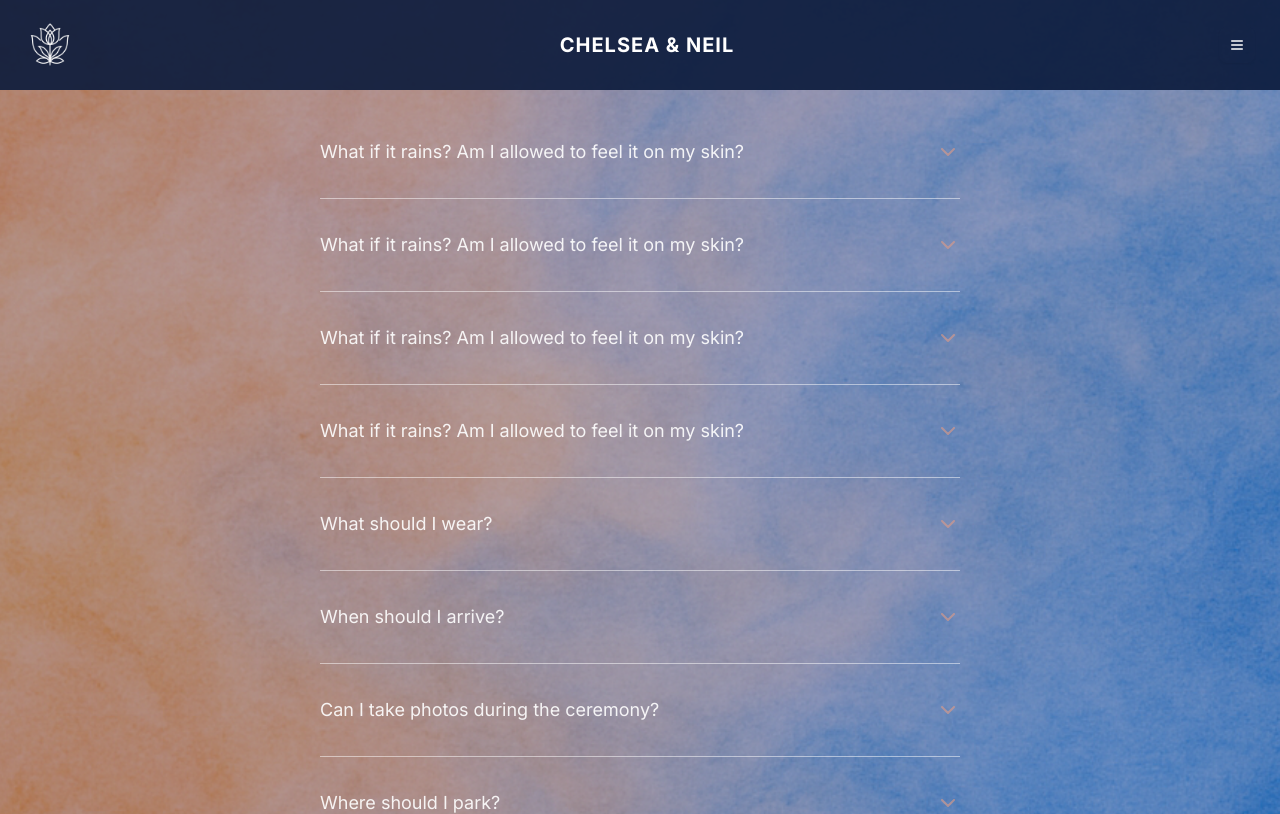
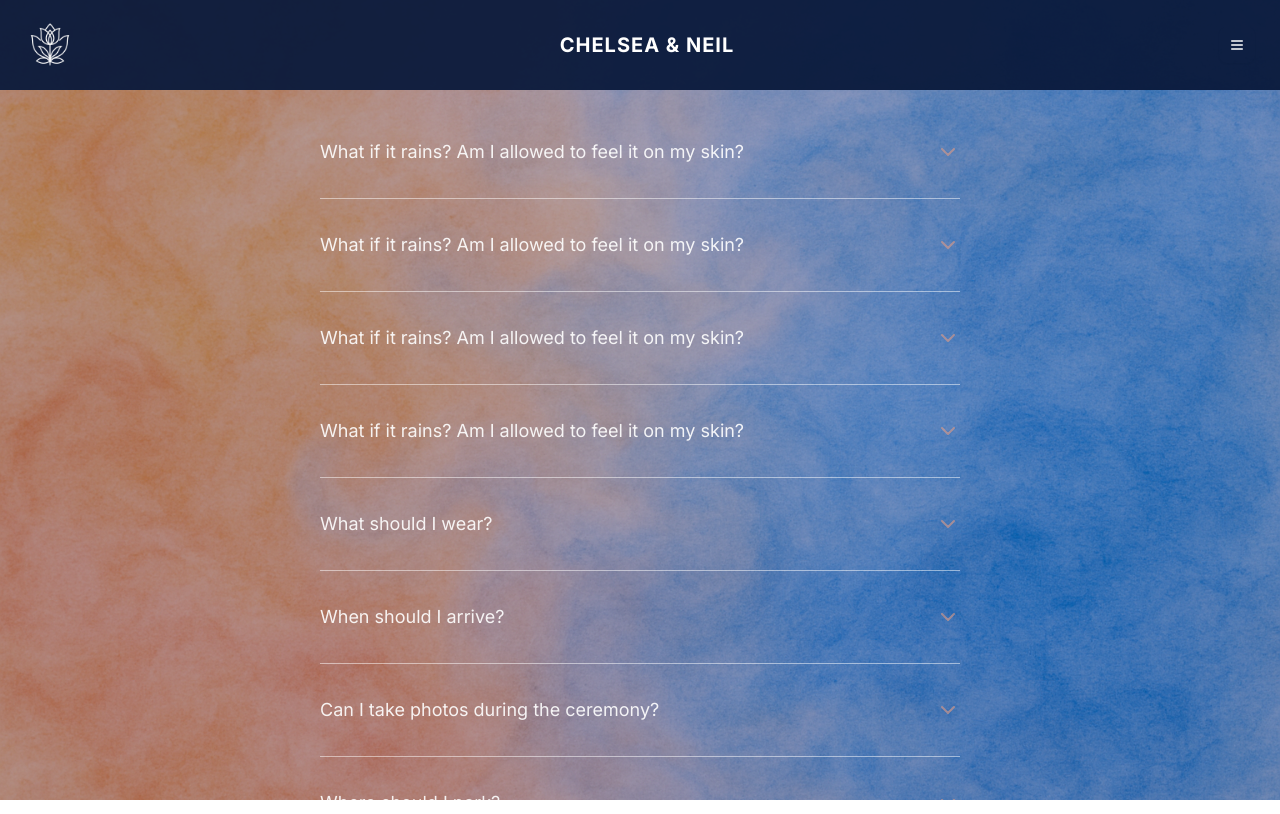
Before and after one commit to Creamsicle/wedding-website, a Next.js app: page /faq in a window 1280 px wide. Shown: the top 814 px of the page. Built offline with nearby package versions, Linux system fonts and the light colour scheme.

Commit message:
Further refine FAQ scroll; adjust Events page item dynamic sizing

```diff
--- a/src/app/globals.css
+++ b/src/app/globals.css
@@ -991,74 +991,61 @@ body {
 }
 
 /* --- FAQ Page Overrides --- */
-/* Attempt to make body scrollable when .faq-page is present.
-   This might not work reliably in all browsers due to specificity and nature of `position:fixed` on body.
-   A JavaScript solution to add a class to body might be more robust. */
-body:has(.faq-page) {
-  position: static !important;
-  overflow-y: auto !important;
+/* Remove body:has attempt as it's unreliable for this case */
+
+.faq-page.mobile-gallery-container { /* Target the element with both classes */
+  position: static !important; /* Override body's fixed behavior influence */
+  display: block !important;
+  height: 100vh !important; /* Take full viewport height */
+  overflow-y: auto !important; /* THIS is the primary scroll container */
   overflow-x: hidden !important;
-  touch-action: auto !important;
-  height: auto !important;
-  width: auto !important;
+  touch-action: auto !important; /* Allow normal touch scrolling */
+  background-attachment: scroll !important; /* Ensure background scrolls with FAQ content */
+  /* Reset global scroll prevention that might be on .mobile-gallery-container */
+  -webkit-overflow-scrolling: touch !important; /* Enable momentum scroll for FAQ page */
 }
 
-.faq-page {
-  height: auto !important; /* Allow page to grow with content */
-  overflow-y: auto !important; /* Enable vertical scroll on the main container */
-  overflow-x: hidden !important;
-  touch-action: auto !important; /* Allow default touch actions for scrolling */
-  position: static !important; /* Try to break out of fixed body */
-  display: block !important; /* Ensure it behaves like a normal block */
-}
-
-.faq-page .mobile-gallery-container { /* This class is on the .faq-page element itself */
-  background-image: url('/images/faq-bg.png') !important; /* Ensure FAQ background is applied */
-  background-size: cover !important;
-  background-position: center !important;
-  background-attachment: scroll !important; /* Allow background to scroll with content */
-  height: auto !important;
-  overflow-y: auto !important;
-  touch-action: auto !important;
-}
+/* Reset body styles IF we could target it when FAQ is active.
+   Since we can't easily do that with CSS only, the .faq-page styles are key. */
 
 .faq-page .gallery-header {
-  position: sticky !important; /* Make header sticky within .faq-page */
-  top: 0 !important; /* Stick to the top of the .faq-page scroll container */
+  position: sticky !important; /* Sticky within the .faq-page scroll */
+  top: 0 !important;
   margin-top: 0 !important;
-  background-color: rgba(10, 26, 59, 0.9) !important; /* Add a background for visibility */
-  z-index: 100; /* Ensure header is above FAQ content */
+  background-color: rgba(10, 26, 59, 0.95) !important; /* Ensure header visible */
+  z-index: 100;
 }
 
 .faq-page .lights-image,
 .faq-page .bench-container {
-  display: none !important; /* Hide fixed lights and bench on FAQ */
+  display: none !important;
 }
 
 .faq-page .gallery-main {
-  padding-top: 1rem; /* Adjust as needed for spacing below sticky header */
+  padding-top: 1rem;
   margin-top: 0 !important;
-  margin-bottom: 0 !important;
-  height: auto !important;
-  overflow: visible !important; /* Let .faq-page handle the main scroll */
+  margin-bottom: 1rem !important; /* Add some bottom padding within the scroll */
+  height: auto !important; /* Content determines height */
+  overflow: visible !important; /* Let .faq-page handle scrolling */
   touch-action: auto !important;
+  width: 100%; /* Ensure it takes full width */
 }
 
-/* The spacer div in faq/page.tsx with inline height:170px */
+/* Hide the explicit 170px spacer div on the FAQ page */
 .faq-page > div[style*="height:"] {
-    display: none !important; /* Hide the explicit spacer div */
+    display: none !important;
 }
 
 
-/* Events Page - Plaque positioning */
+/* Events Page - Plaque positioning & Sizing */
 .events-list {
   display: flex;
   flex-direction: column;
   align-items: center;
   width: 100%;
-  justify-content: center; /* Center items, adjust margins on items for spacing */
+  justify-content: center; /* Center items */
   flex-grow: 1;
-  overflow: hidden;
+  overflow: hidden; /* Prevent this list itself from scrolling */
 }
 
 .event-item {
@@ -1066,22 +1053,37 @@ body:has(.faq-page) {
   flex-direction: column;
   align-items: center;
   width: 90%;
-  margin-bottom: 3vh; /* Increased spacing between event items */
-  /* max-height: 40vh; /* Optional: constraint if still needed */
+  margin-bottom: 2vh; /* Space between items */
+  flex-shrink: 0; /* Prevent items from shrinking excessively */
+  max-height: calc( (100vh - 60px - 70px - 80px - 4vh) / 2 - 2vh ); /* Approximate: (VP - lights - header - bench - list_padding) / 2 - item_margin */
+                                                                 /* 70px is est. header, 4vh est. gallery-main padding */
 }
 
 .event-item:last-child {
-  margin-bottom: 1vh; /* Less margin for the last item to pull it up from bench */
+  margin-bottom: 0; /* No margin for the last item if centered */
 }
 
 .event-item .framed-artwork {
-  max-width: 70%;
-  max-height: 20vh; /* Further reduced max-height */
-  margin-bottom: 1vh; /* Space between frame and plaque */
+  max-width: 65%;  /* Slightly smaller */
+  max-height: 60%; /* Proportion of the .event-item's calculated max-height */
+  margin-bottom: 1vh;
+  flex-grow: 1; /* Allow frame to take space */
+  display: flex;
+  align-items: center;
+  justify-content: center;
+}
+
+.event-item .artwork-frame { /* The Next/Image for the frame */
+  max-width: 100%;
+  max-height: 100%;
+  object-fit: contain;
 }
 
 .event-item .plaque-image {
-  max-height: 4vh; /* Further reduced max-height */
+  max-height: 25%; /* Proportion of the .event-item's calculated max-height */
+  width: auto; /* Let height control width via aspect ratio */
+  object-fit: contain;
+  flex-shrink: 0; /* Plaque should not shrink much */
 }
 
 /* RSVP Form Padding Adjustments */
```
